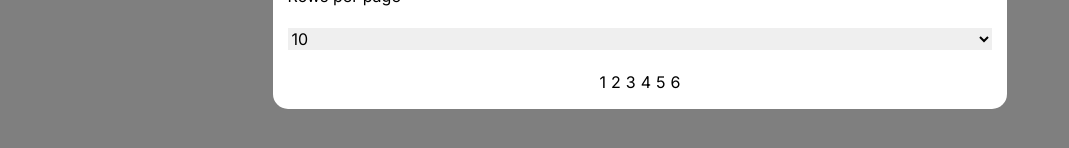
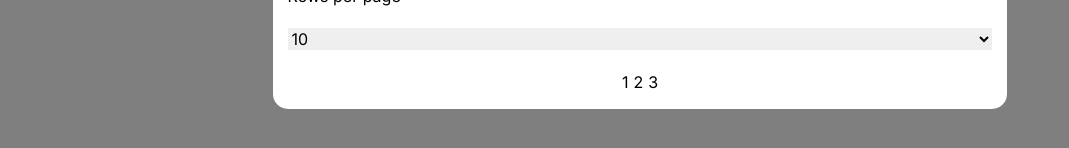
Before and after one commit to karan030204/monter, a Next.js app: page /assignment in a window 1280 px wide. Both pictures are taken after a click on the button "Open Modal". Shown: the part 626-774 px from the top of the page, without its empty margins (0-1069 px from the left). Built offline with nearby package versions, Linux system fonts and the light colour scheme.

Commit message:
logic for displaying numbers at bottom

```diff
--- a/src/components/Modal.js
+++ b/src/components/Modal.js
@@ -6,7 +6,9 @@ import data from "../../api/data.json";
 const Modal = ({ onClose, children, title }) => {
   const [currentPage, setCurrentPage] = useState(1);
   const [itemsPerPage, setItemsPerPage] = useState(10);
-  const [totalPages, setTotalPages] = useState(Math.ceil(data.length / itemsPerPage));
+  const [totalPages, setTotalPages] = useState(
+    Math.ceil(data.length / itemsPerPage)
+  );
   const [isMounted, setIsMounted] = useState(false);
 
   useEffect(() => {
@@ -30,7 +32,7 @@ const Modal = ({ onClose, children, title }) => {
   console.log(totalPages);
 
   let pageNumber = [];
-  for (let i = currentPage - 5; i <= currentPage + 5; i++) {
+  for (let i = currentPage - 2; i <= currentPage+2; i++) {
     if (i < 1) {
       continue;
     }
@@ -89,12 +91,22 @@ const Modal = ({ onClose, children, title }) => {
             <option value="30">30</option>
           </select>
 
-<div className="page_no">
-
-          {pageNumber.map((item, index) => {
-              return <div key={index}>{item}</div>;
+          <div className="page_no">
+            {pageNumber.map((item, index) => {
+              return (
+                <div key={index}>
+                  <button
+                    type=""
+                    onClick={(e) => {
+                      setCurrentPage(item);
+                    }}
+                  >
+                    {item}
+                  </button>
+                </div>
+              );
             })}
-            </div>
+          </div>
         </div>
       </div>
     </div>
```
